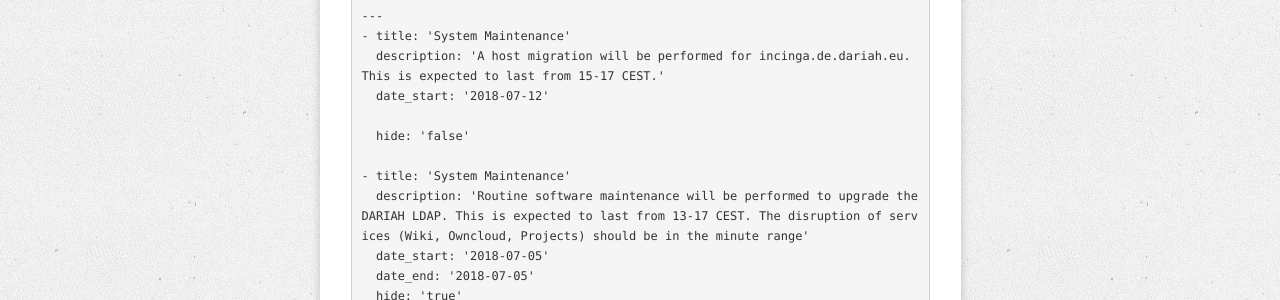
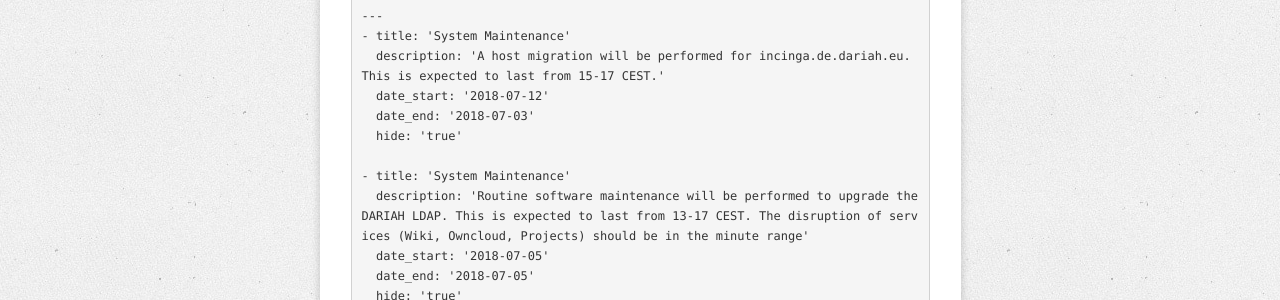
Before and after one commit to DARIAH-DE/status, a Jekyll site: the page built from currentdata.md, in a window 1280 px wide and 900 px high, scrolled down 1358 px. Shown: the part 151-451 px from the top of the window. Built offline with Jekyll 4.4.1, drawn with Linux system fonts in a browser that asks for light colours; our own code applies the rules of GitHub Pages for plain Markdown files.

Commit message:
icinga migration done

```diff
--- a/_data/announcements.yaml
+++ b/_data/announcements.yaml
@@ -1,7 +1,8 @@
 ---
 - title: 'System Maintenance'
   date_start: '2018-07-12'
-  hide: false
+  date_end: '2018-07-03'
+  hide: true
   description: 'A host migration will be performed for incinga.de.dariah.eu. This is expected to last from 15-17 CEST.'
 - title: 'System Maintenance'
   date_start: '2018-07-05'
```
